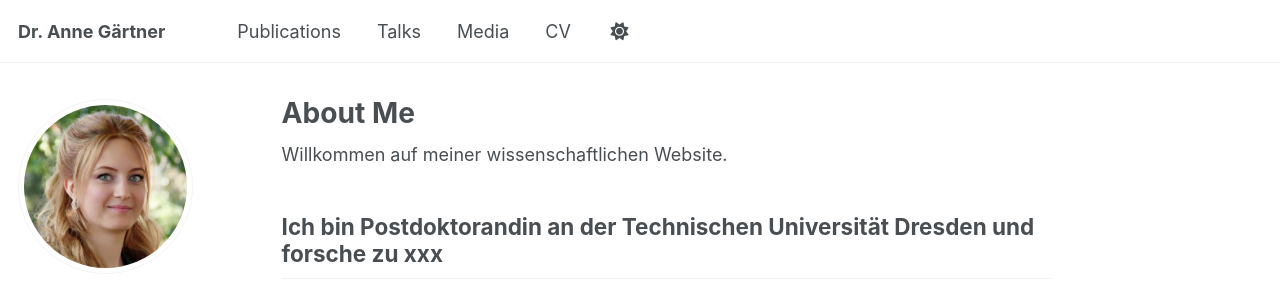
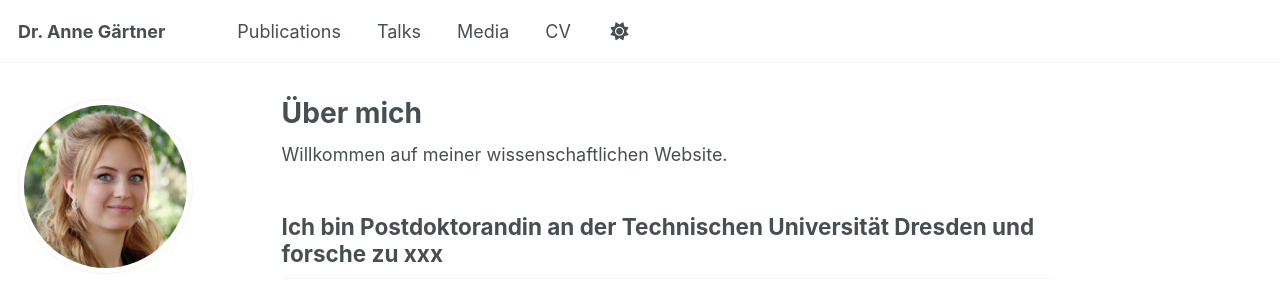
Before and after one commit to angaertner/angaertner.github.io, a Jekyll site: the page built from _pages/about.md, in a window 1280 px wide and 900 px high. Shown: the top 285 px of the window. Built offline with Jekyll 4.4.1, drawn with Linux system fonts in a browser that asks for light colours; some web fonts are replaced; a script that is not in the unit is left out.

Commit message:
Update about.md

```diff
--- a/_pages/about.md
+++ b/_pages/about.md
@@ -1,6 +1,6 @@
 ---
 permalink: /
-title: "About Me"
+title: "Über mich"
 author_profile: true
 redirect_from:
   - /about/
```
